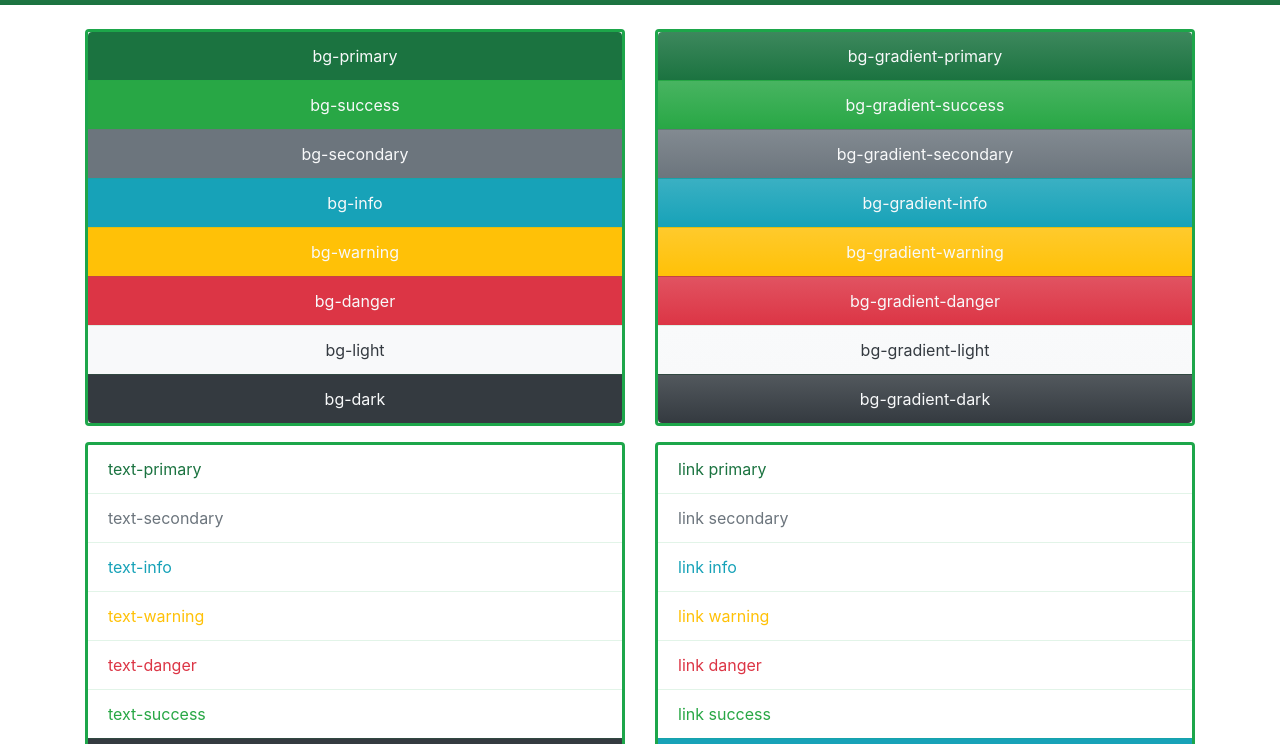
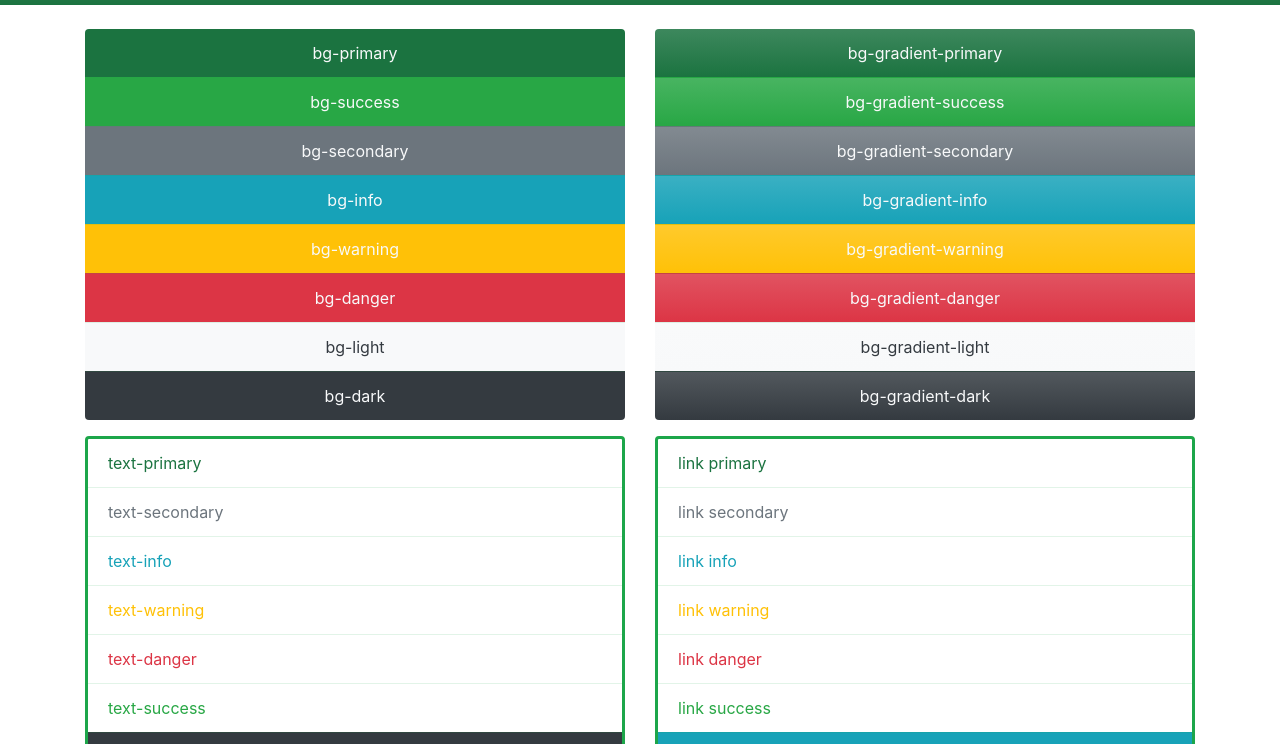
Before and after one commit to NormanHuth/Fridays-for-Future-Bootstrap-4, a website: page example/colors.html in a window 1280 px wide. Shown: the part 51-795 px from the top of the page. Drawn offline with Linux system fonts and the light colour scheme.

Commit message:
* remove border

```diff
--- a/example/colors.html
+++ b/example/colors.html
@@ -22,7 +22,7 @@
     </button>
     <div class="collapse navbar-collapse" id="navbarSupportedContent">
         <ul class="navbar-nav ml-auto">
-            <li class="nav-item t">
+            <li class="nav-item">
                 <a class="nav-link text-center" href="index.html">Cards</a>
             </li>
             <li class="nav-item">
@@ -53,7 +53,7 @@
 <div class="container">
     <div class="row">
         <div class="col-sm-6 mb-3">
-            <div class="card mx-auto">
+            <div class="card mx-auto border-0">
                 <ul class="list-group list-group-flush">
                     <li class="list-group-item bg-primary text-center text-light">
                         bg-primary
@@ -83,7 +83,7 @@
             </div>
         </div>
         <div class="col-sm-6 mb-3">
-            <div class="card mx-auto">
+            <div class="card border-0 mx-auto">
                 <ul class="list-group list-group-flush">
                     <li class="list-group-item bg-gradient-primary text-center text-light">
                         bg-gradient-primary
```
